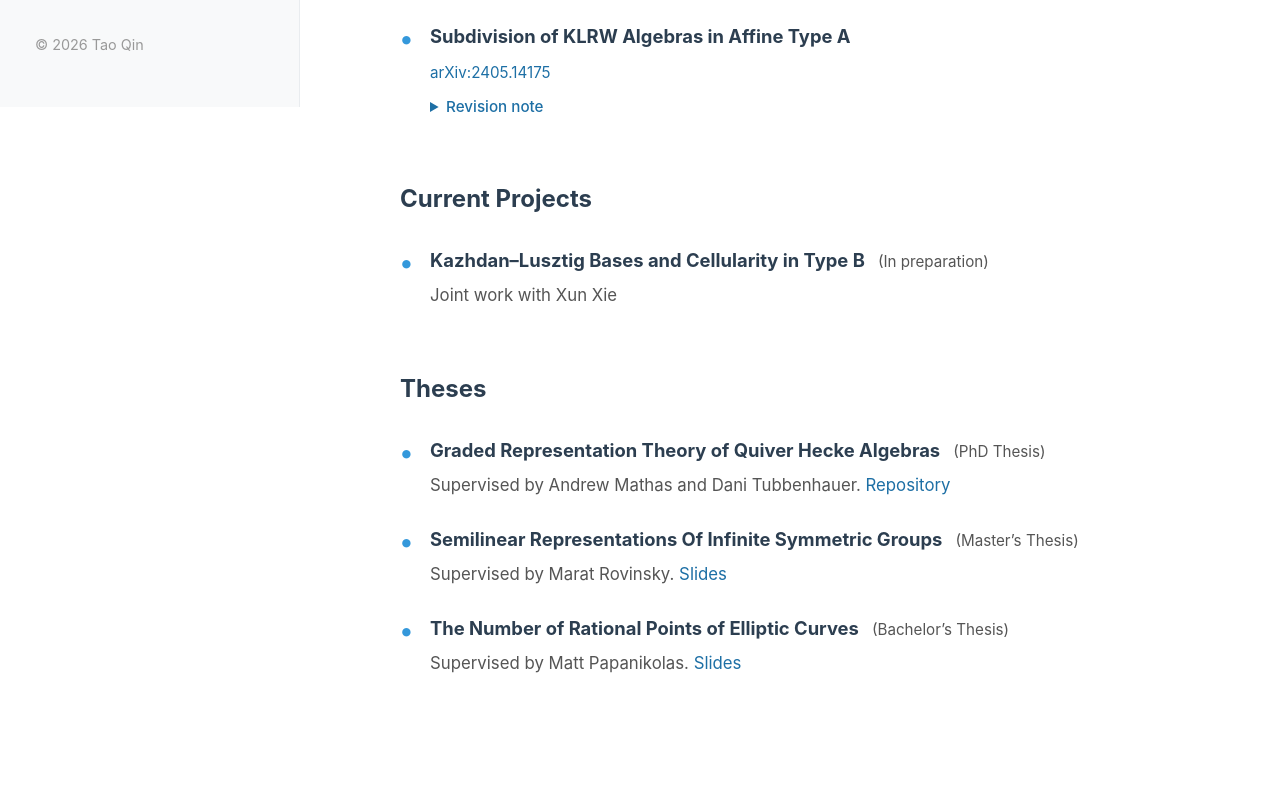
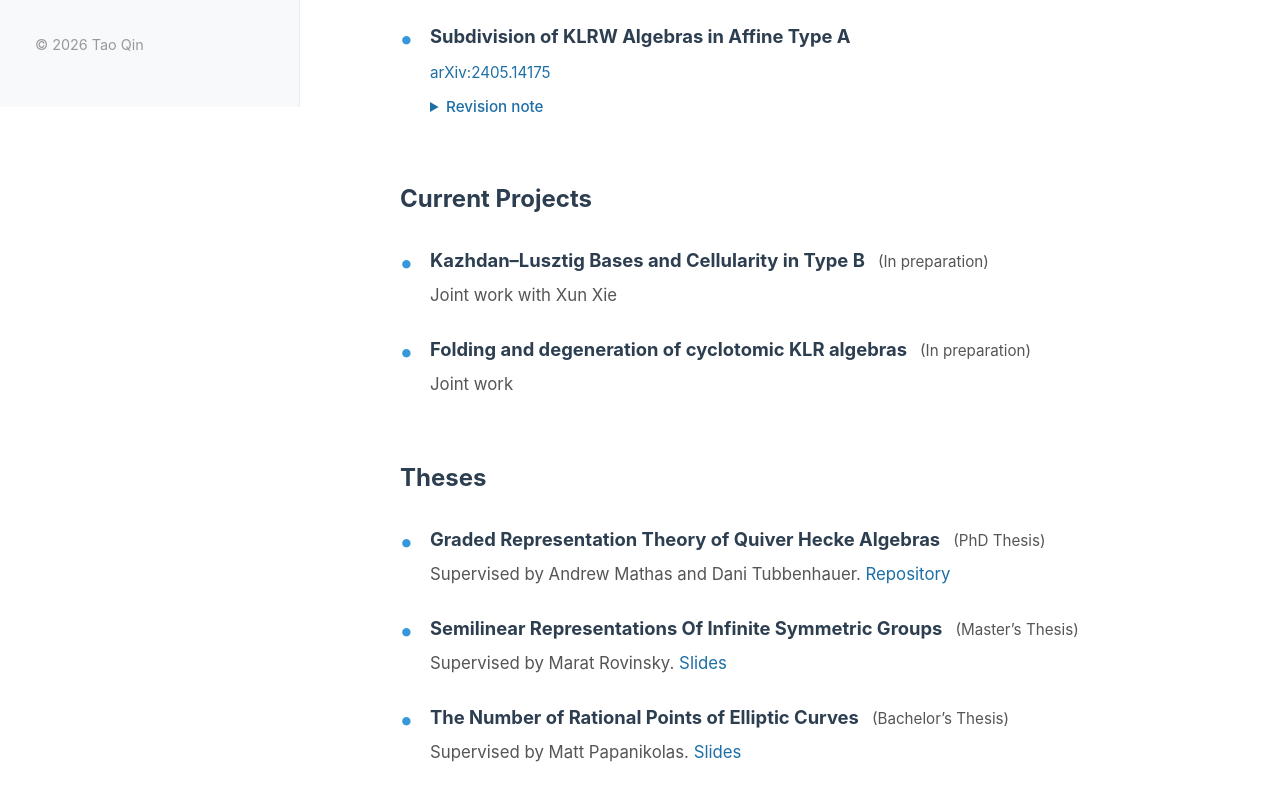
Before and after one commit to taoqin-math/taoqin-math.github.io, a plain HTML site: page research.html in a window 1280 px wide. Shown: the part 693-1493 px from the top of the page. Drawn offline with Linux system fonts and the light colour scheme.

Commit message:
Add folding and degeneration project to Current Projects

```diff
--- a/research.html
+++ b/research.html
@@ -133,6 +133,10 @@
                 <span class="list-header">Kazhdan–Lusztig Bases and Cellularity in Type B</span> <span class="list-date">(In preparation)</span><br>
                 <span class="list-details">Joint work with Xun Xie</span>
             </li>
+            <li>
+                <span class="list-header">Folding and degeneration of cyclotomic KLR algebras</span> <span class="list-date">(In preparation)</span><br>
+                <span class="list-details">Joint work</span>
+            </li>
         </ul>
 
         <h3 style="font-size: 1.5rem; color: #444; margin-top: 60px; margin-bottom: 25px;">Theses</h3>
```
